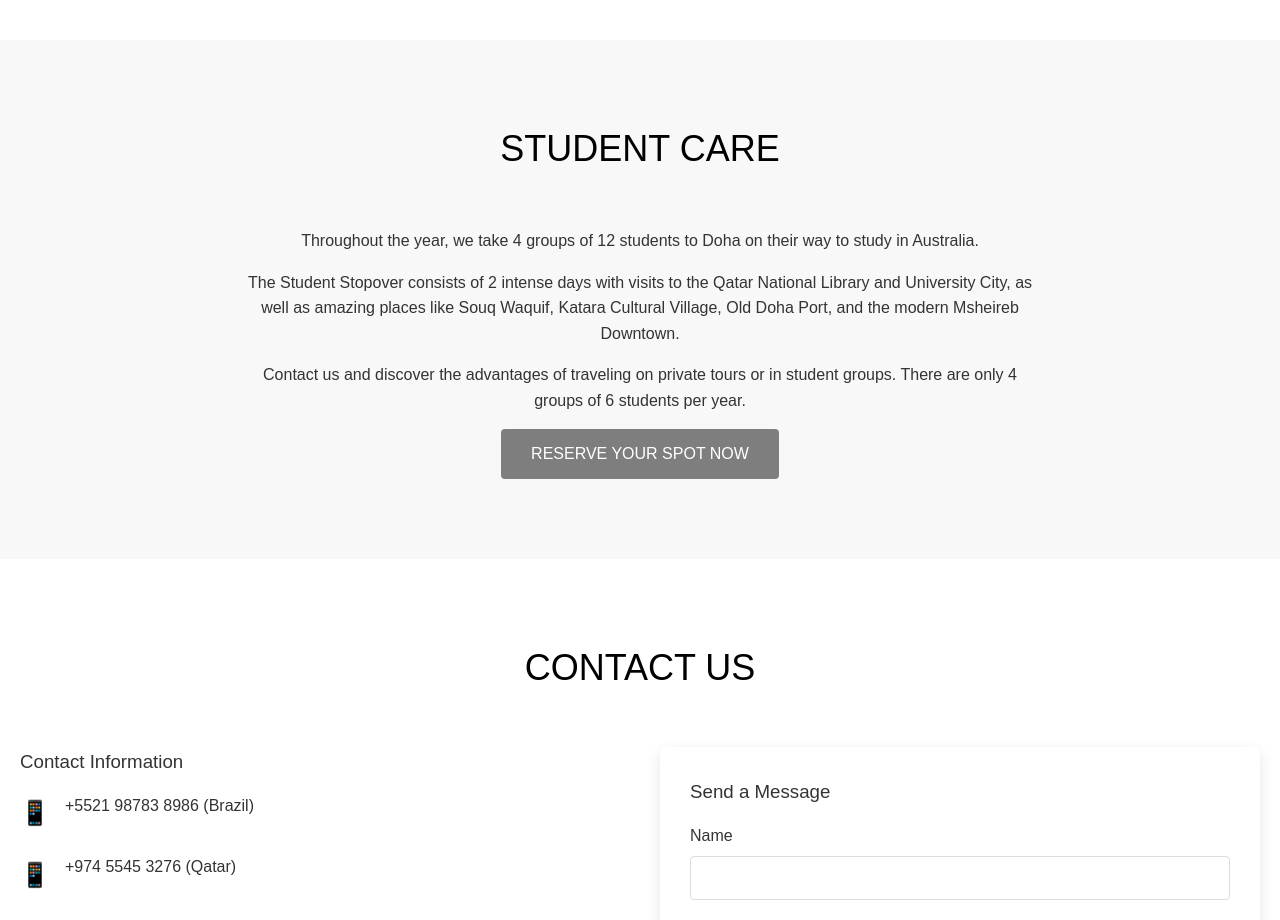
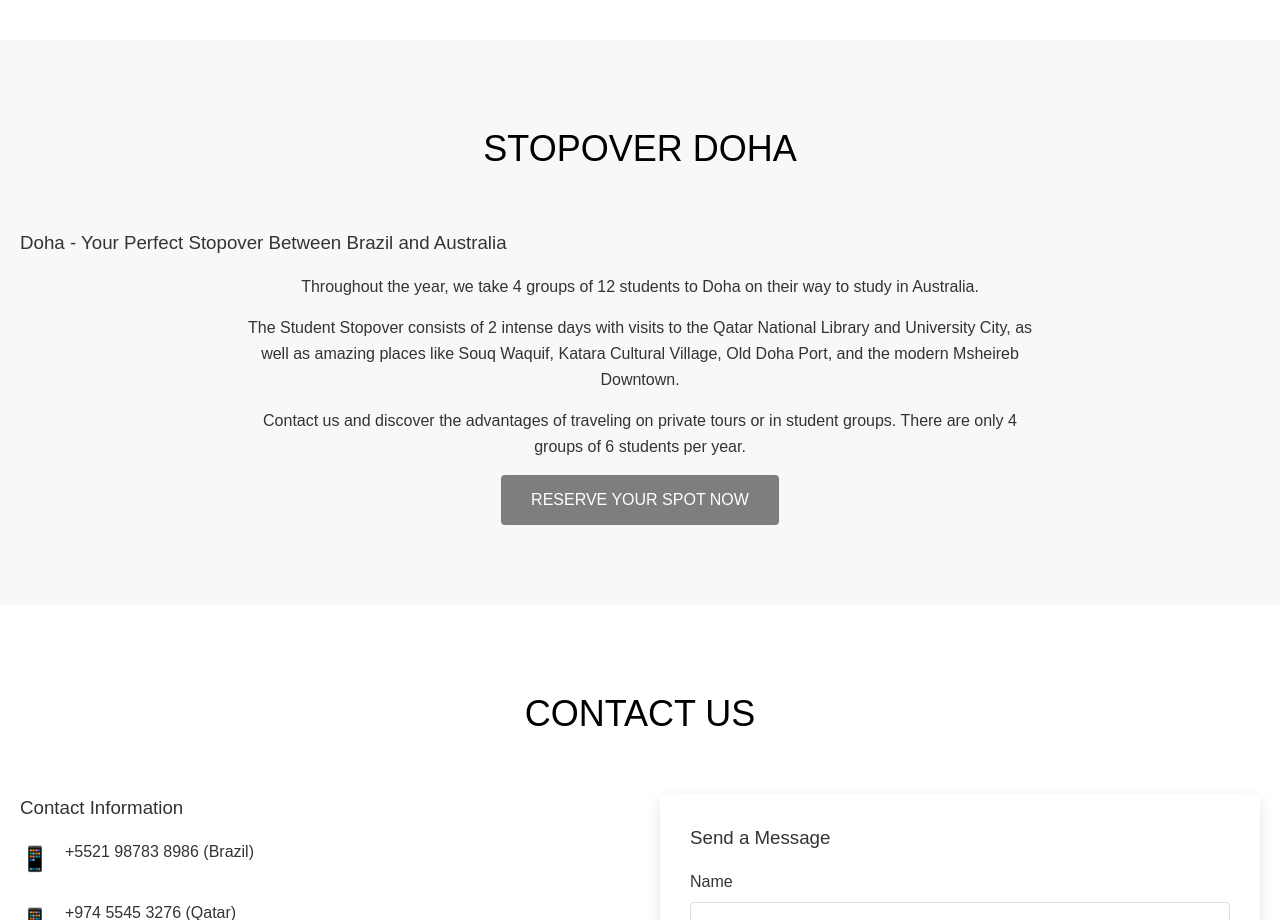
Before and after one commit to moabe-br-2019/up_experiences, a plain HTML site: page english/index.html in a window 1280 px wide. Shown: the part 4960-5880 px from the top of the page. Drawn offline with Linux system fonts and the light colour scheme; a web font is replaced by a local one.

Commit message:
change words

```diff
--- a/english/index.html
+++ b/english/index.html
@@ -274,7 +274,8 @@
     <!-- Student Care Section -->
     <section class="services" style="background-color: var(--bg-light);">
         <div class="container">
-            <h2 class="section-title">Student Care</h2>
+            <h2 class="section-title">Stopover Doha</h2>
+            <h3>Doha - Your Perfect Stopover Between Brazil and Australia</h3>
             <div style="text-align: center; max-width: 800px; margin: 0 auto;">
                 <p>Throughout the year, we take 4 groups of 12 students to Doha on their way to study in Australia.</p>
                 <p>The Student Stopover consists of 2 intense days with visits to the Qatar National Library and University City, as well as amazing places like Souq Waquif, Katara Cultural Village, Old Doha Port, and the modern Msheireb Downtown.</p>
```
Also changed, not shown: index.html (+2 -1 lines).
